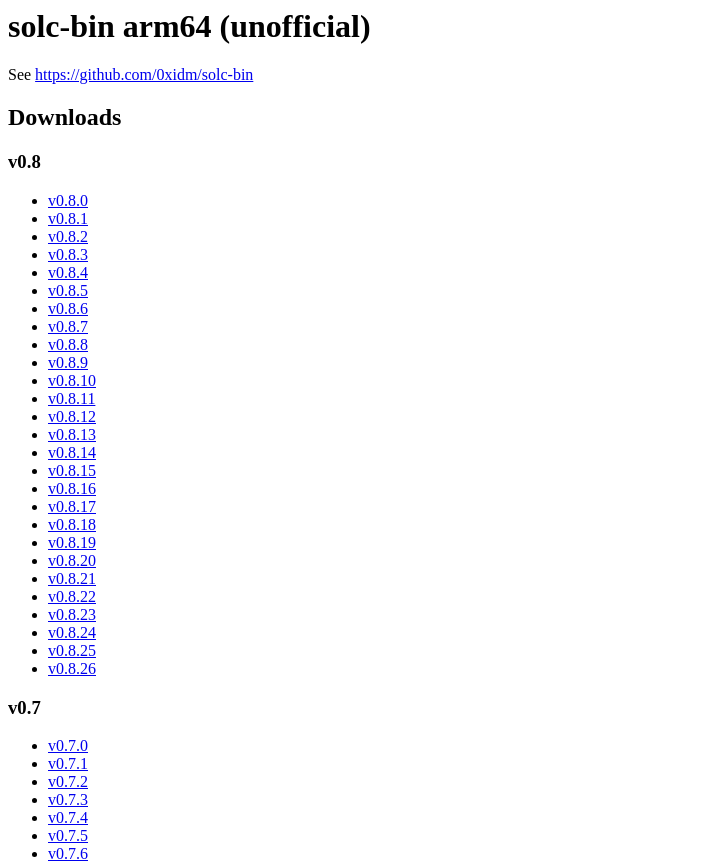
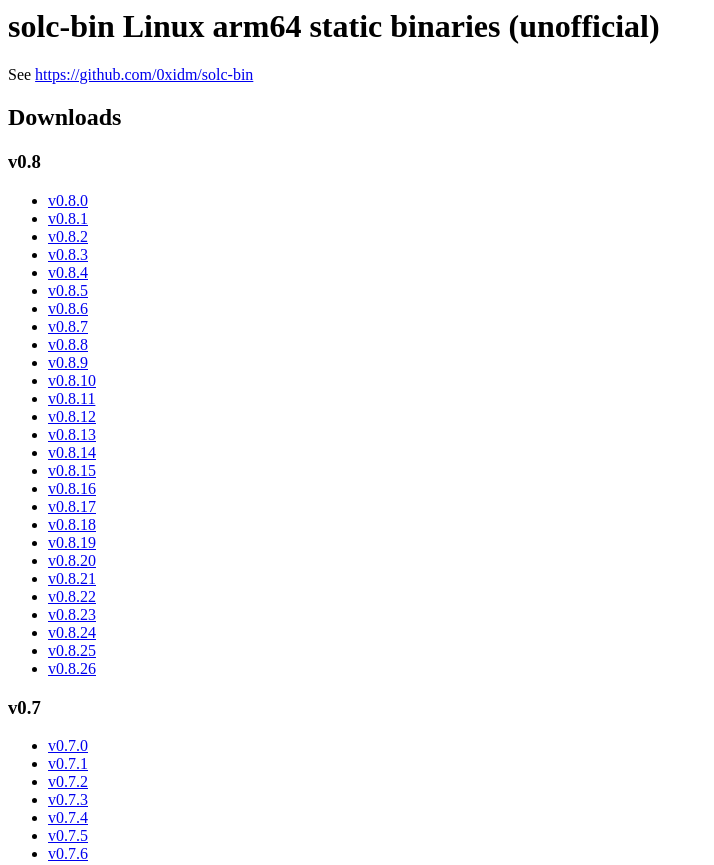
Before and after one commit to 0xidm/solc-bin, a plain HTML site: page docs/index.html in a window 1280 px wide. Shown: the top 865 px of the page, without its empty margins (0-714 px from the left). Drawn offline with Linux system fonts and the light colour scheme.

Commit message:
minor edits

```diff
--- a/docs/index.html
+++ b/docs/index.html
@@ -1,9 +1,9 @@
 <html>
 <head>
-    <title>solc-bin arm64 (unofficial)</title>
+    <title>solc-bin Linux arm64 static binaries (unofficial)</title>
 </head>
 <body>
-    <h1>solc-bin arm64 (unofficial)</h1>
+    <h1>solc-bin Linux arm64 static binaries (unofficial)</h1>
     <p>See <a href="https://github.com/0xidm/solc-bin">https://github.com/0xidm/solc-bin</a></p>
     <h2>Downloads</h2>
     <h3>v0.8</h3>
```
Also changed, not shown: 1 other file.
